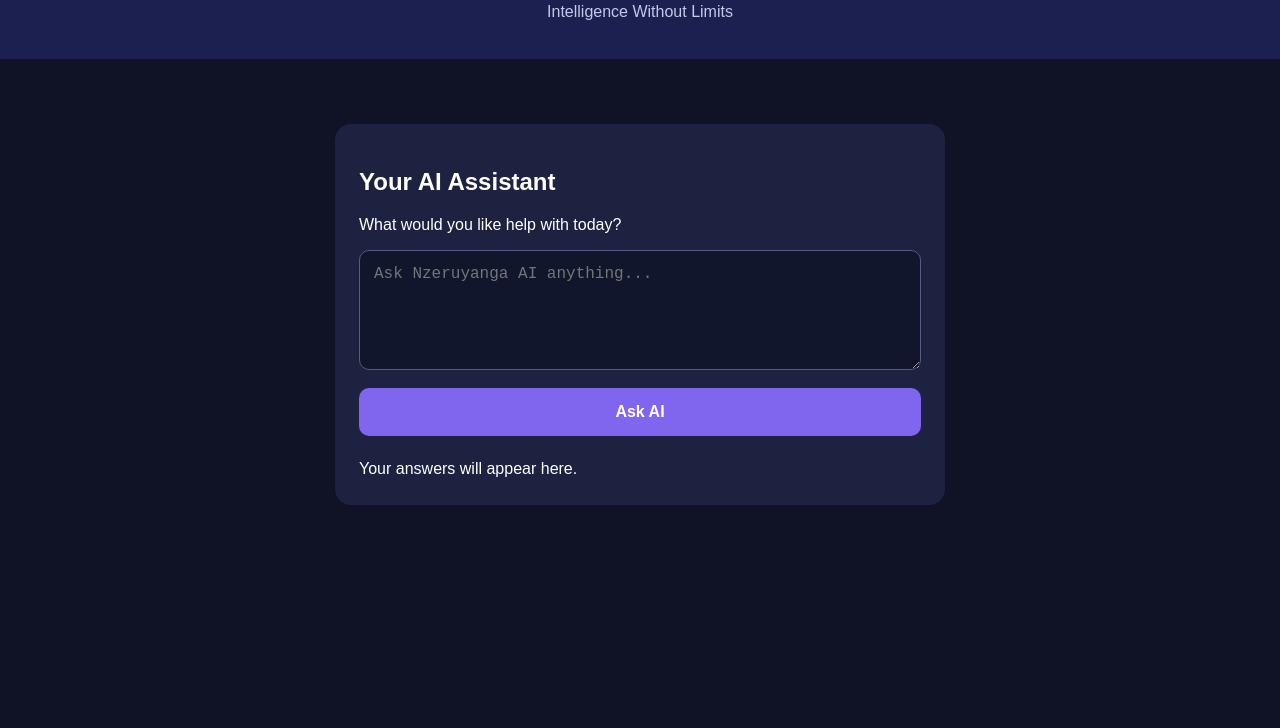
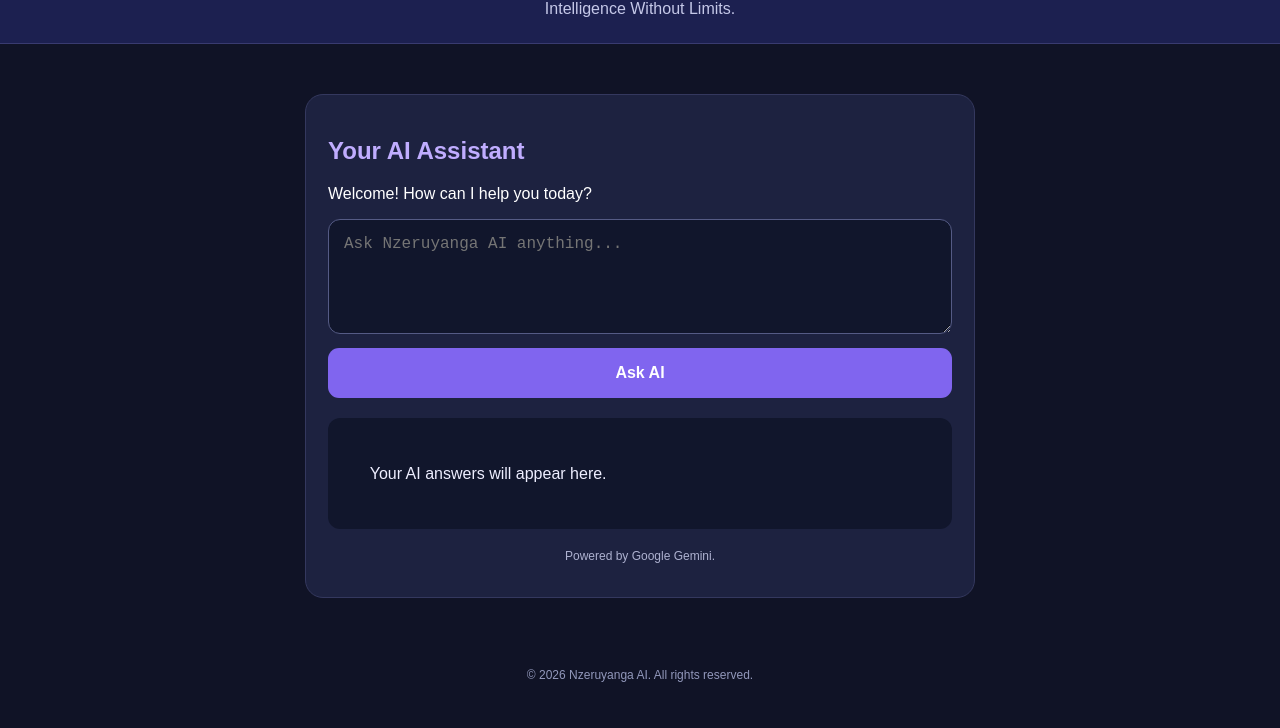
Before and after one commit to Blessingszuhfu/Nzeruyanga-ai, a plain HTML site: page index.html in a window 1280 px wide. Shown: the part 72-800 px from the top of the page. Drawn offline with Linux system fonts and the light colour scheme.

Commit message:
Update index.html

```diff
--- a/index.html
+++ b/index.html
@@ -4,9 +4,14 @@
 <head>
 <meta charset="UTF-8">
 <meta name="viewport" content="width=device-width, initial-scale=1.0">
+<meta name="theme-color" content="#11152d">
 <title>Nzeruyanga AI</title>
+
 <style>
-    * { box-sizing: border-box; }
+* {
+  box-sizing: border-box;
+}
+
 body {
   margin: 0;
   font-family: Arial, sans-serif;
@@ -14,80 +19,162 @@
   color: white;
   min-height: 100vh;
 }
+
 header {
-      padding: 22px;
+  background: #1c2050;
   text-align: center;
-      background: #1c2050;
+  padding: 25px 15px;
+  border-bottom: 1px solid #393b70;
 }
-    header h1 { color: #a995ff; margin: 0; }
-    header p { color: #c5c8e8; }
+
+header h1 {
+  color: #ad98ff;
+  margin: 0;
+  font-size: 27px;
+}
+
+header p {
+  color: #c5c8e8;
+  margin-bottom: 0;
+}
+
 main {
-      max-width: 650px;
-      margin: 45px auto;
-      padding: 20px;
+  width: 100%;
+  max-width: 700px;
+  margin: 35px auto;
+  padding: 15px;
 }
+
 .panel {
   background: #1d2240;
-      padding: 24px;
-      border-radius: 16px;
+  padding: 22px;
+  border-radius: 18px;
+  border: 1px solid #34385e;
 }
+
+.panel h2 {
+  color: #c0adff;
+}
+
+#answer {
+  min-height: 90px;
+  max-height: 420px;
+  overflow-y: auto;
+  white-space: pre-wrap;
+  overflow-wrap: anywhere;
+  line-height: 1.7;
+  background: #11162c;
+  padding: 15px;
+  border-radius: 12px;
+  margin-top: 20px;
+  color: #eeeeff;
+}
+
 textarea {
+  display: block;
   width: 100%;
-      height: 120px;
-      padding: 14px;
-      border-radius: 10px;
+  min-height: 115px;
+  padding: 15px;
+  border-radius: 12px;
   border: 1px solid #555b85;
   background: #11162c;
   color: white;
   font-size: 16px;
+  resize: vertical;
 }
+
+textarea:focus {
+  outline: 2px solid #8065ef;
+}
+
 button {
   width: 100%;
-      padding: 15px;
+  padding: 16px;
   margin-top: 14px;
-      border: 0;
-      border-radius: 10px;
+  border: none;
+  border-radius: 11px;
   background: #8065ef;
   color: white;
   font-size: 16px;
   font-weight: bold;
+  cursor: pointer;
 }
-    #answer {
+
+button:disabled {
+  opacity: 0.6;
+  cursor: wait;
+}
+
+.note {
+  color: #aeb2d0;
+  font-size: 12px;
+  text-align: center;
   margin-top: 20px;
-      white-space: pre-wrap;
-      line-height: 1.6;
+}
+
+footer {
+  text-align: center;
+  color: #9298bb;
+  font-size: 12px;
+  padding: 20px;
 }
 </style>
 </head>
+
 <body>
+
 <header>
   <h1>NZERUYANGA AI</h1>
-    <p>Intelligence Without Limits</p>
+  <p>Intelligence Without Limits.</p>
 </header>
+
 <main>
   <div class="panel">
     <h2>Your AI Assistant</h2>
-      <p>What would you like help with today?</p>
-      <textarea id="question" placeholder="Ask Nzeruyanga AI anything..."></textarea>
-      <button onclick="askAI()">Ask AI</button>
-      <div id="answer">Your answers will appear here.</div>
+
+    <p>Welcome! How can I help you today?</p>
+
+    <textarea
+      id="question"
+      placeholder="Ask Nzeruyanga AI anything..."
+      aria-label="Your question"
+    ></textarea>
+
+    <button id="askButton" type="button">
+      Ask AI
+    </button>
+
+    <div id="answer" aria-live="polite">
+      Your AI answers will appear here.
+    </div>
+
+    <p class="note">
+      Powered by Google Gemini.
+    </p>
   </div>
 </main>
+
+<footer>
+  © 2026 Nzeruyanga AI. All rights reserved.
+</footer>
+
 <script>
+const questionBox = document.getElementById("question");
+const answerBox = document.getElementById("answer");
+const askButton = document.getElementById("askButton");
 
 async function askAI() {
-  const question = document.getElementById("question").value.trim();
-  const answer = document.getElementById("answer");
-  const button = document.querySelector("button");
+  const question = questionBox.value.trim();
 
   if (!question) {
-    answer.textContent = "Please enter a question.";
+    answerBox.textContent = "Please enter a question first.";
+    questionBox.focus();
     return;
   }
 
-  button.disabled = true;
-  button.textContent = "Thinking...";
-  answer.textContent = "Nzeruyanga AI is thinking...";
+  askButton.disabled = true;
+  askButton.textContent = "Thinking...";
+  answerBox.textContent = "Nzeruyanga AI is preparing your answer...";
 
   try {
     const response = await fetch("/api/chat", {
@@ -95,7 +182,9 @@ async function askAI() {
       headers: {
         "Content-Type": "application/json"
       },
-      body: JSON.stringify({ question })
+      body: JSON.stringify({
+        question: question
+      })
     });
 
     const data = await response.json();
@@ -104,12 +193,32 @@ async function askAI() {
       throw new Error(data.error || "AI connection failed.");
     }
 
-    answer.textContent = data.answer;
+    answerBox.textContent = data.answer ||
+      "Sorry, no answer was generated.";
 
   } catch (error) {
-    answer.textContent = "Sorry, something went wrong. Please try again.";
+    console.error("Nzeruyanga AI error:", error);
+
+    answerBox.textContent =
+      "Sorry, we could not connect to Nzeruyanga AI. " +
+      "Please try again. If the problem continues, " +
+      "check your internet connection or server settings.";
+
   } finally {
-    button.disabled = false;
-    button.textContent = "Ask AI";
+    askButton.disabled = false;
+    askButton.textContent = "Ask AI";
   }
 }
+
+askButton.addEventListener("click", askAI);
+
+questionBox.addEventListener("keydown", function(event) {
+  if (event.key === "Enter" && !event.shiftKey) {
+    event.preventDefault();
+    askAI();
+  }
+});
+</script>
+
+</body>
+</html>
```
Lines whose indentation alone changed are shown as unchanged.
